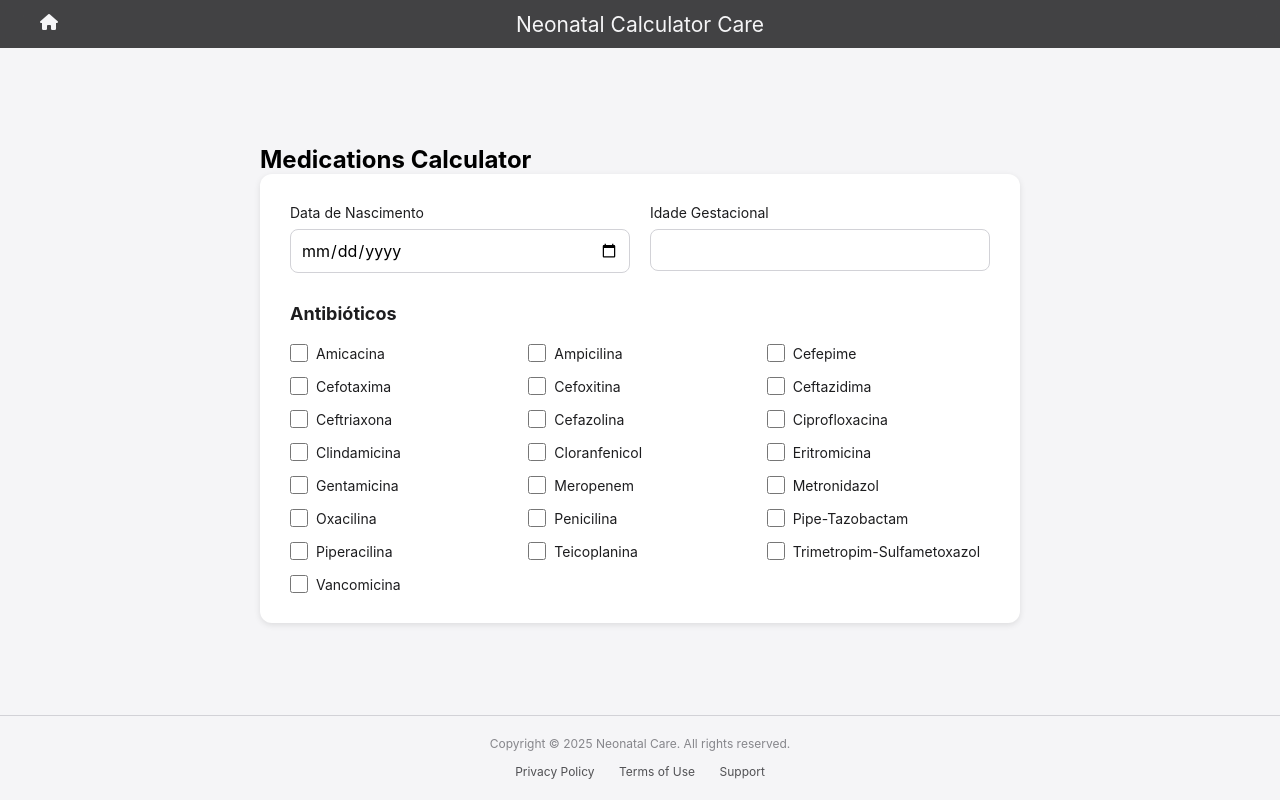
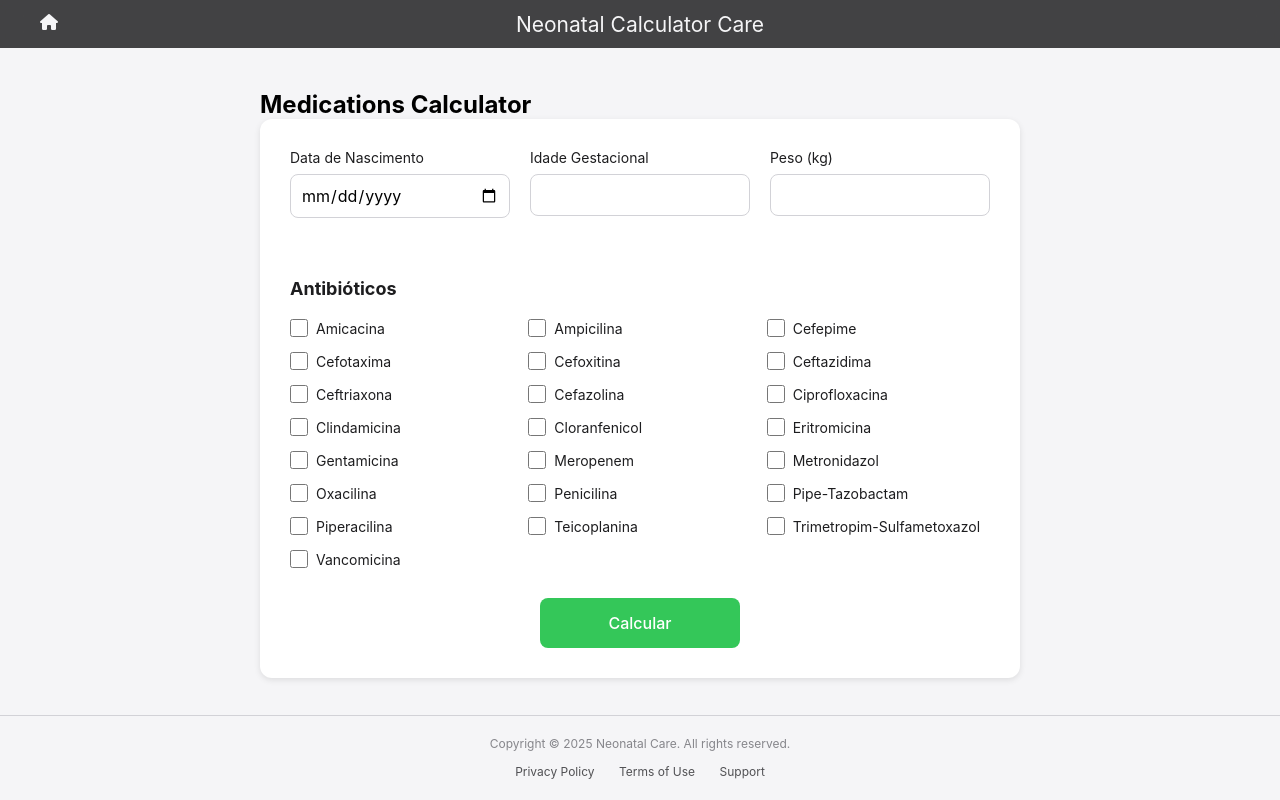
Before and after one commit to marcelosilva2604/Neonatal-Care, a Django app: page /medications-calculator/ in a window 1280 px wide. Run offline with Django 5.2, Linux system fonts and the light colour scheme.

Commit message:
botão calcular corretamente colocado

```diff
--- a/calculators/static/calculators/css/style.css
+++ b/calculators/static/calculators/css/style.css
@@ -145,6 +145,8 @@
     padding: 30px;
     border-radius: 12px;
     box-shadow: 0 2px 6px rgba(0, 0, 0, 0.1);
+    display: flex;
+    flex-direction: column;
 }
 
 .input-group {
@@ -214,6 +216,26 @@
     cursor: pointer;
 }
 
+.calculate-button {
+    background-color: #34c759;
+    color: white;
+    border: none;
+    padding: 15px 30px;
+    border-radius: 8px;
+    font-size: 16px;
+    font-weight: 500;
+    cursor: pointer;
+    transition: all 0.3s ease;
+    width: 200px;
+    margin: 30px auto 0;
+}
+
+.calculate-button:hover {
+    background-color: #30b753;
+    transform: scale(1.02);
+    box-shadow: 0 2px 8px rgba(52, 199, 89, 0.2);
+}
+
 @media (max-width: 734px) {
     .title {
         font-size: 32px;
--- a/calculators/templates/calculators/medications.html
+++ b/calculators/templates/calculators/medications.html
@@ -16,6 +16,11 @@
             <div class="form-field">
                 <label for="gestational-age">Idade Gestacional</label>
                 <input type="number" id="gestational-age" name="gestational-age" min="20" max="42" required>
+            </div>
+
+            <div class="form-field">
+                <label for="weight">Peso (kg)</label>
+                <input type="text" id="weight" name="weight" pattern="[0-9]*[.,]?[0-9]+" required>
             </div>
         </div>
 
@@ -112,6 +117,10 @@
                 </div>
             </div>
         </div>
+
+        <button type="submit" class="calculate-button">
+            Calcular
+        </button>
     </form>
 </div>
 {% endblock %}
```
